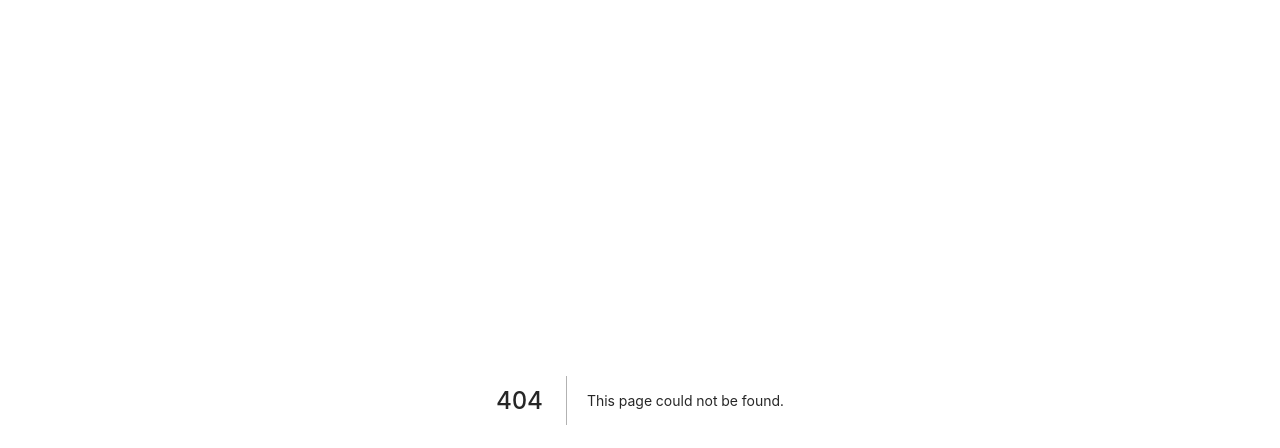
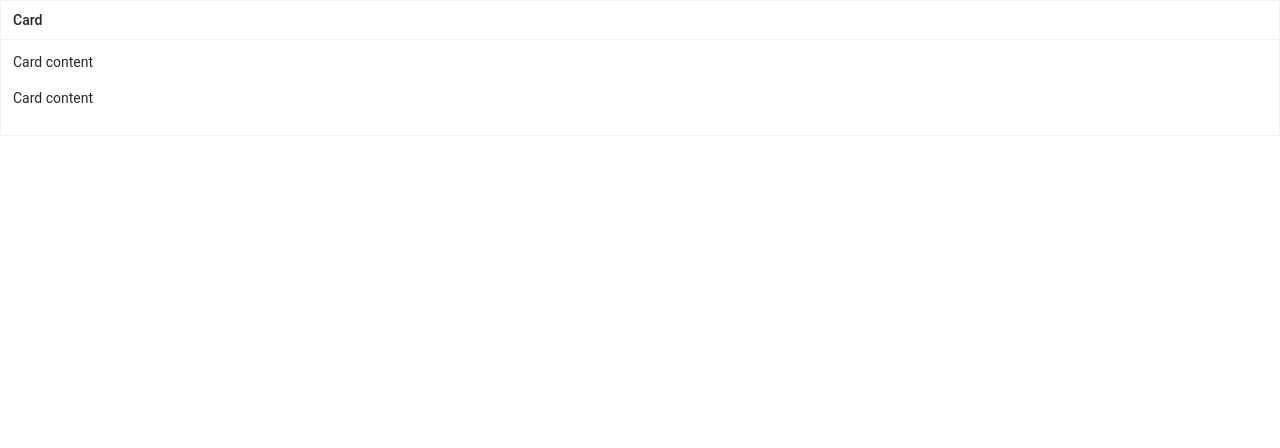
Before and after one commit to AleksRomanov/kredit_finance, a Next.js app: page /components/main-content in a window 1280 px wide. Before the commit this address had no page. Shown: the top 448 px of the page. Built offline with nearby package versions, Linux system fonts and the light colour scheme.

Commit message:
Создание структуры и разметки страницы ...

```diff
--- /dev/null
+++ b/pages/components/main-content.js
@@ -0,0 +1,17 @@
+import React from 'react';
+import {Card, Space} from "antd";
+
+const MainContent = () => {
+    return (
+        <div>
+            <Space direction="vertical" size="middle" style={{ display: 'flex' }}>
+                <Card title="Card" size="small">
+                    <p>Card content</p>
+                    <p>Card content</p>
+                </Card>
+            </Space>
+        </div>
+    );
+};
+
+export default MainContent;
```
Also changed, not shown: pages/components/main-menu.js (added, +33 -0 lines), pages/index.js (+2 -22 lines).
